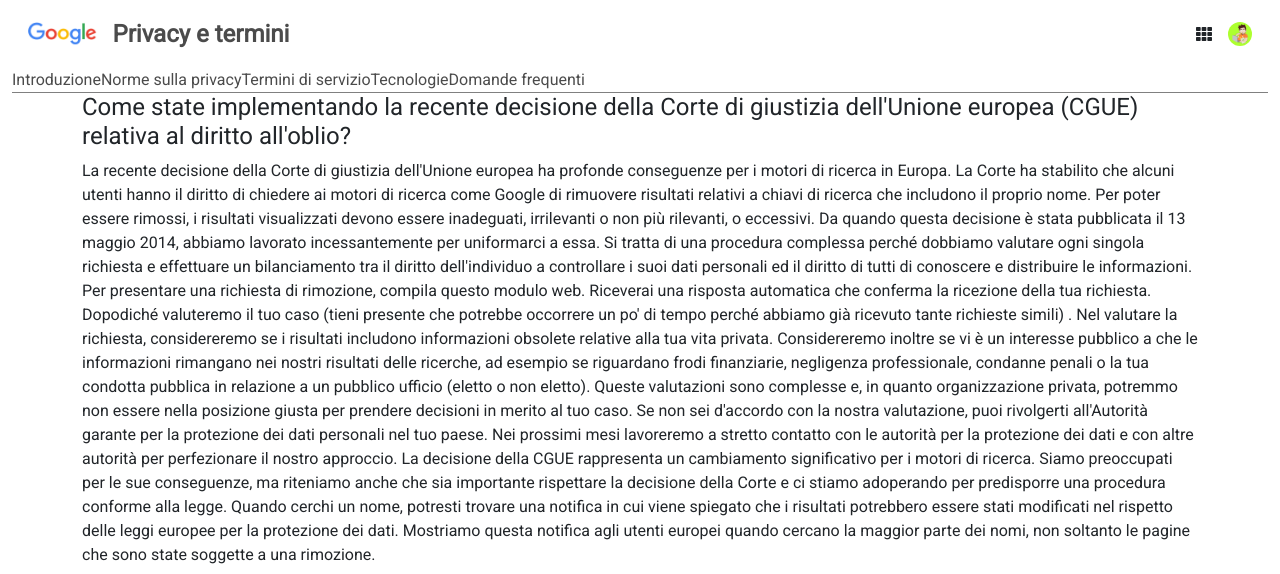
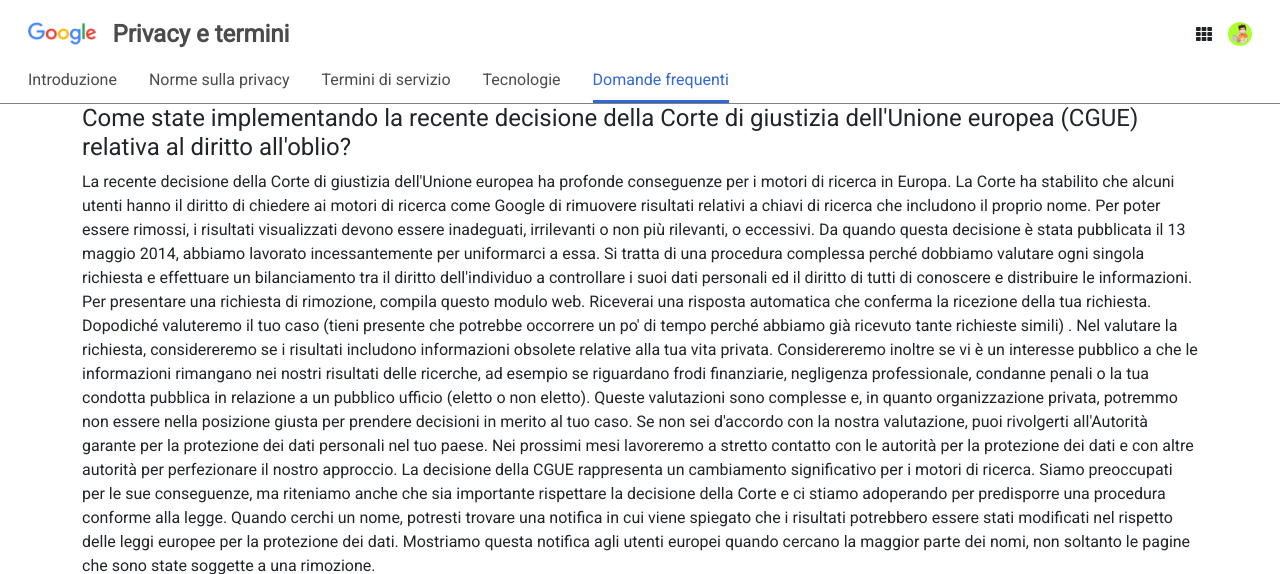
Before and after one commit to Luca-Riz/php-google-faq, a PHP site: page /googleFaq.php in a window 1280 px wide. Shown: the top 574 px of the page. Run offline with PHP 8.4, Linux system fonts and the light colour scheme.

Commit message:
add all header css

```diff
--- a/css/style.css
+++ b/css/style.css
@@ -17,6 +17,7 @@
 
 /* fine common */
 
+/* header */
 header .top strong {
   font-size: 24px;
   color: rgb(75, 75, 75);
@@ -43,7 +44,7 @@
 
 }
 
-header .bottom {
+header {
   border-bottom: 1px solid grey;
 }
 
@@ -51,4 +52,15 @@
   color: inherit; /* blue colors for links too */
   text-decoration: inherit; /* no underline */
   color: rgb(75, 75, 75);
+  font-weight: 500;
 }
+
+header .bottom a:last-child {
+  color: #3367d6;
+  border-bottom: 3px solid #3367d6;
+}
+/* fine header */
+
+/* main */
+
+/* fine main */
--- a/googleFaq.php
+++ b/googleFaq.php
@@ -95,11 +95,11 @@
       </div>
     </div>
     <div class="bottom d-flex justify-content-start">
-      <a href="#">Introduzione</a>
-      <a href="#">Norme sulla privacy</a>
-      <a href="#">Termini di servizio</a>
-      <a href="#">Tecnologie</a>
-      <a href="#">Domande frequenti</a>
+      <a href="#" class="mx-3">Introduzione</a>
+      <a href="#" class="mx-3">Norme sulla privacy</a>
+      <a href="#" class="mx-3">Termini di servizio</a>
+      <a href="#" class="mx-3">Tecnologie</a>
+      <a href="#" class="mx-3 pb-2">Domande frequenti</a>
     </div>
   </div>
 </header>
```
